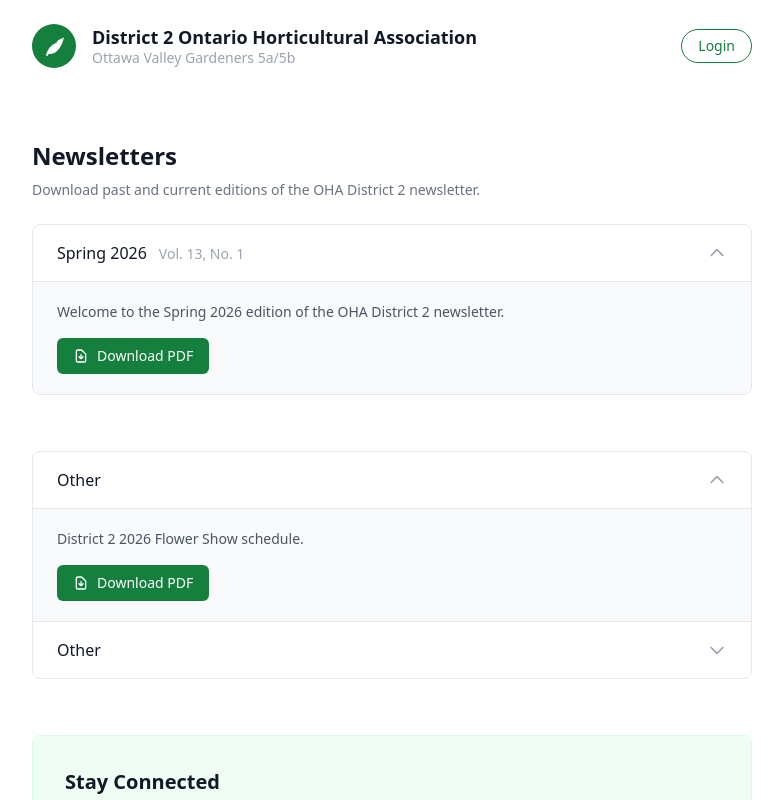
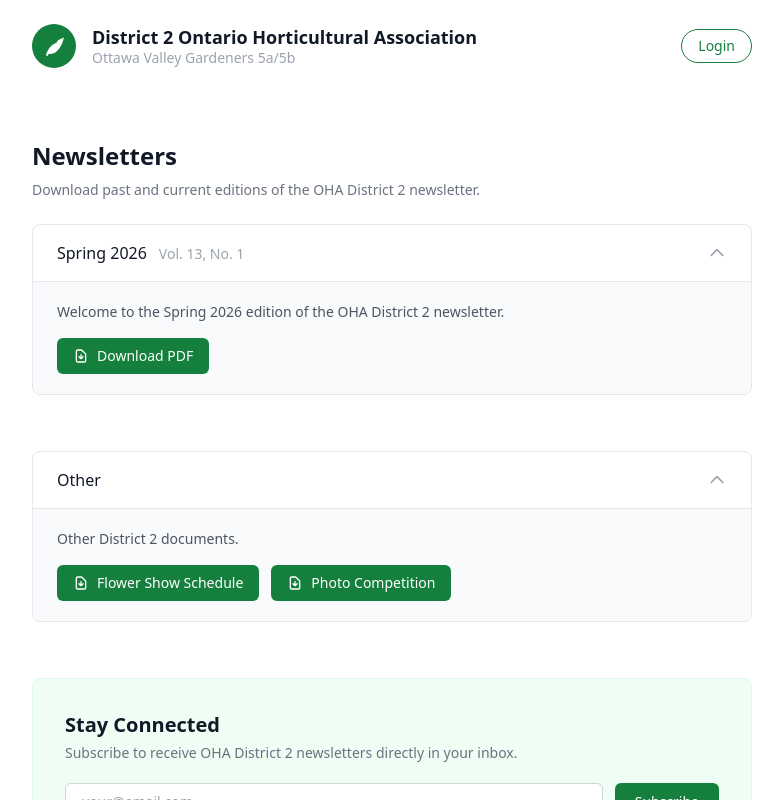
Before and after one commit to carsonfischl/district2, a Next.js app: page / in a window 1280 px wide. Shown: the top 800 px of the page, without its empty margins (248-1031 px from the left). Built offline with nearby package versions, Linux system fonts and the light colour scheme.

Commit message:
added photo comp

```diff
--- a/components/Accordion.tsx
+++ b/components/Accordion.tsx
@@ -36,7 +36,24 @@
                 {item.description && (
                   <p className="text-gray-600 text-sm mb-4">{item.description}</p>
                 )}
-                {item.pdfPath ? (
+                {item.attachments && item.attachments.length > 0 ? (
+                  <div className="flex flex-wrap gap-3">
+                    {item.attachments.map((attachment) => (
+                      <a
+                        key={attachment.pdfPath}
+                        href={attachment.pdfPath}
+                        target="_blank"
+                        rel="noopener noreferrer"
+                        className="inline-flex items-center gap-2 px-4 py-2 bg-green-700 text-white text-sm font-medium rounded-md hover:bg-green-800 transition-colors"
+                      >
+                        <svg className="w-4 h-4" fill="none" viewBox="0 0 24 24" stroke="currentColor" strokeWidth={2}>
+                          <path strokeLinecap="round" strokeLinejoin="round" d="M12 10v6m0 0l-3-3m3 3l3-3m2 8H7a2 2 0 01-2-2V5a2 2 0 012-2h5.586a1 1 0 01.707.293l5.414 5.414a1 1 0 01.293.707V19a2 2 0 01-2 2z" />
+                        </svg>
+                        {attachment.label}
+                      </a>
+                    ))}
+                  </div>
+                ) : item.pdfPath ? (
                   <a
                     href={item.pdfPath}
                     target="_blank"
--- a/data/newsletters.ts
+++ b/data/newsletters.ts
@@ -1,3 +1,8 @@
+export interface Attachment {
+  label: string
+  pdfPath: string
+}
+
 export interface Newsletter {
   id: string
   title: string
@@ -5,22 +10,19 @@
   date: string
   description?: string
   pdfPath?: string
+  attachments?: Attachment[]
 }
 
 export const otherDocs: Newsletter[] = [
   {
-    id: 'flower-show',
+    id: 'other',
     title: 'Other',
     date: '',
-    description: 'District 2 2026 Flower Show schedule.',
-    pdfPath: '/newsletters/Schedule LARGE final 8.5 x 11 (2).pdf',
-  },
-  {
-    id: 'photo-competition',
-    title: 'Other',
-    date: '',
-    description: 'District 2 2027 Photo Competition.',
-    pdfPath: '/newsletters/D2 2027 Photo Competition.pdf',
+    description: 'Other District 2 documents.',
+    attachments: [
+      { label: 'Flower Show Schedule', pdfPath: '/newsletters/Schedule LARGE final 8.5 x 11 (2).pdf' },
+      { label: 'Photo Competition', pdfPath: '/newsletters/D2 2027 Photo Competition.pdf' },
+    ],
   },
 ]
 
```
Also changed, not shown: .claude/settings.local.json.
